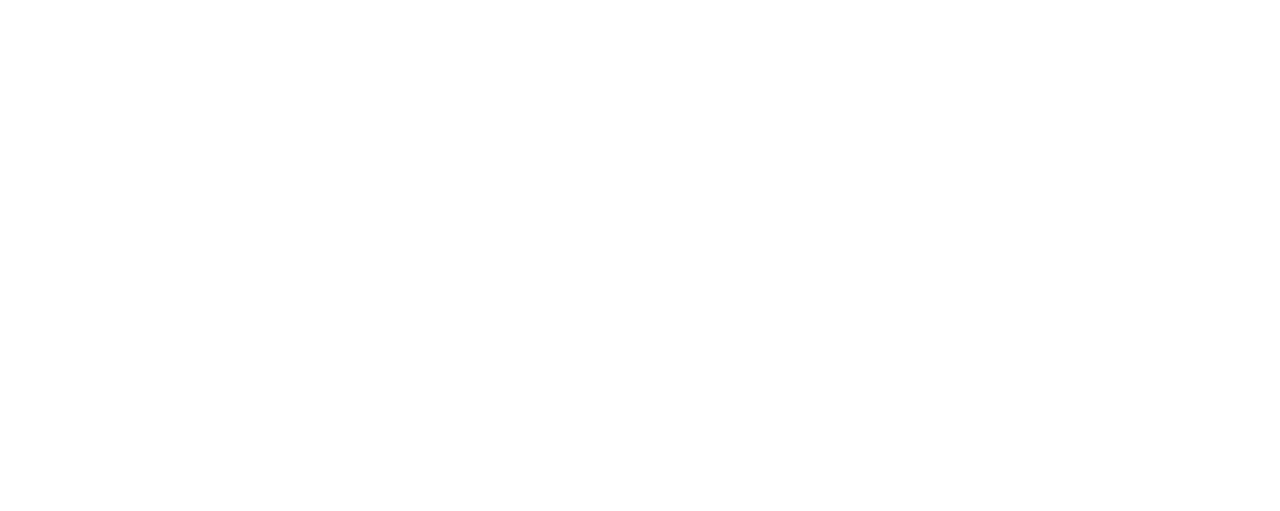
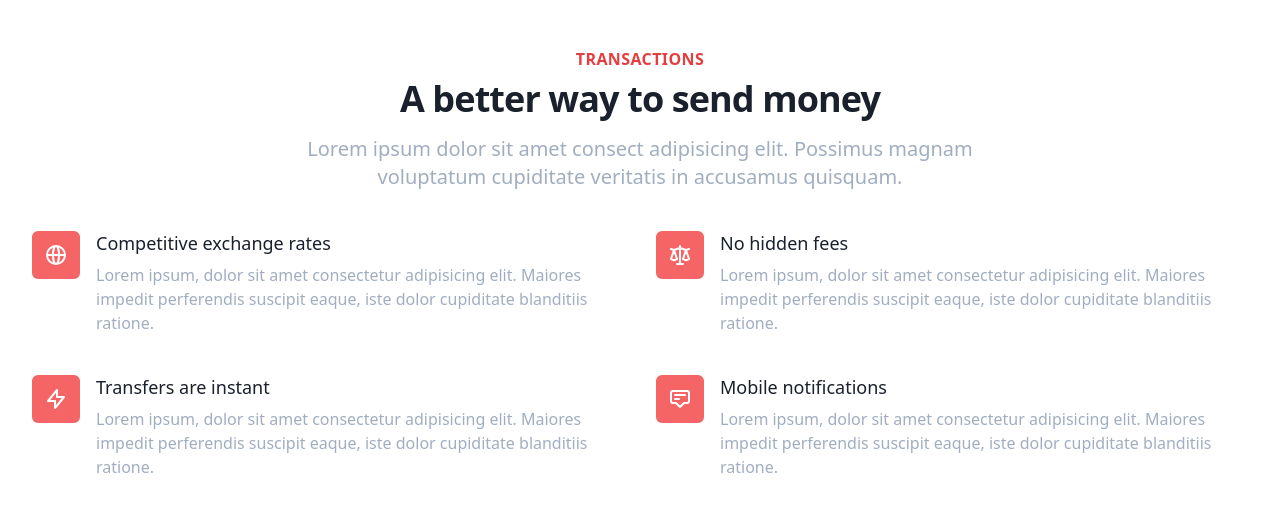
Before and after one commit to devlargs/pokedocs, a Next.js app: page / in a window 1280 px wide. Shown: the part 621-1132 px from the top of the page. Before the commit the page ends 800 px from the top, so only its background shows below. Built offline with nearby package versions, Linux system fonts and the light colour scheme.

Commit message:
feat: added additional data in home page

```diff
--- a/pages/index.tsx
+++ b/pages/index.tsx
@@ -2,6 +2,7 @@
 
 const Index = () => {
   return (
+    <>
       <div className="relative bg-white overflow-hidden">
         <div className="max-w-screen-xl mx-auto">
           <div className="relative z-10 pb-8 bg-white sm:pb-16 md:pb-20 lg:max-w-2xl lg:w-full lg:pb-28 xl:pb-32">
@@ -24,14 +25,14 @@
                   <span className="text-red-600"> about Pokemons</span>
                 </h2>
                 <p className="mt-3 text-base text-gray-500 sm:mt-5 sm:text-lg sm:max-w-xl sm:mx-auto md:mt-5 md:text-xl lg:mx-0">
-                Anim aute id magna aliqua ad ad non deserunt sunt. Qui irure qui
-                lorem cupidatat commodo. Elit sunt amet fugiat veniam occaecat
-                fugiat aliqua.
+                  Anim aute id magna aliqua ad ad non deserunt sunt. Qui irure
+                  qui lorem cupidatat commodo. Elit sunt amet fugiat veniam
+                  occaecat fugiat aliqua.
                 </p>
                 <div className="mt-5 sm:mt-8 sm:flex sm:justify-center lg:justify-start">
                   <div className="rounded-md shadow">
                     <Link href="/pokedex">
-                    <a className="w-full flex items-center justify-center px-8 py-3 border border-transparent text-base leading-6 font-medium rounded-md text-white bg-red-600 hover:bg-red-500 focus:outline-none focus:border-red-700 focus:shadow-outline-indigo transition duration-150 ease-in-out md:py-4 md:text-lg md:px-10">
+                      <a className="w-full flex items-center justify-center px-8 py-3 border border-transparent text-base leading-6 font-medium rounded-md text-white bg-red-600 hover:bg-red-500 focus:outline-none focus:border-red-700 focus:shadow-outline-red transition duration-150 ease-in-out md:py-4 md:text-lg md:px-10">
                         Visit Pokédex
                       </a>
                     </Link>
@@ -49,6 +50,156 @@
           />
         </div>
       </div>
+      <div className="py-12 bg-white">
+        <div className="max-w-screen-xl mx-auto px-4 sm:px-6 lg:px-8">
+          <div className="lg:text-center">
+            <p className="text-base leading-6 text-red-600 font-semibold tracking-wide uppercase">
+              Transactions
+            </p>
+            <h3 className="mt-2 text-3xl leading-8 font-extrabold tracking-tight text-gray-900 sm:text-4xl sm:leading-10">
+              A better way to send money
+            </h3>
+            <p className="mt-4 max-w-2xl text-xl leading-7 text-gray-500 lg:mx-auto">
+              Lorem ipsum dolor sit amet consect adipisicing elit. Possimus
+              magnam voluptatum cupiditate veritatis in accusamus quisquam.
+            </p>
+          </div>
+
+          <div className="mt-10">
+            <ul className="md:grid md:grid-cols-2 md:gap-x-8 md:gap-y-10">
+              <li>
+                <div className="flex">
+                  <div className="flex-shrink-0">
+                    <div className="flex items-center justify-center h-12 w-12 rounded-md bg-red-500 text-white">
+                      <svg
+                        className="h-6 w-6"
+                        xmlns="http://www.w3.org/2000/svg"
+                        fill="none"
+                        viewBox="0 0 24 24"
+                        stroke="currentColor"
+                      >
+                        <path
+                          stroke-linecap="round"
+                          stroke-linejoin="round"
+                          stroke-width="2"
+                          d="M21 12a9 9 0 01-9 9m9-9a9 9 0 00-9-9m9 9H3m9 9a9 9 0 01-9-9m9 9c1.657 0 3-4.03 3-9s-1.343-9-3-9m0 18c-1.657 0-3-4.03-3-9s1.343-9 3-9m-9 9a9 9 0 019-9"
+                        />
+                      </svg>
+                    </div>
+                  </div>
+                  <div className="ml-4">
+                    <h4 className="text-lg leading-6 font-medium text-gray-900">
+                      Competitive exchange rates
+                    </h4>
+                    <p className="mt-2 text-base leading-6 text-gray-500">
+                      Lorem ipsum, dolor sit amet consectetur adipisicing elit.
+                      Maiores impedit perferendis suscipit eaque, iste dolor
+                      cupiditate blanditiis ratione.
+                    </p>
+                  </div>
+                </div>
+              </li>
+              <li className="mt-10 md:mt-0">
+                <div className="flex">
+                  <div className="flex-shrink-0">
+                    <div className="flex items-center justify-center h-12 w-12 rounded-md bg-red-500 text-white">
+                      <svg
+                        className="h-6 w-6"
+                        xmlns="http://www.w3.org/2000/svg"
+                        fill="none"
+                        viewBox="0 0 24 24"
+                        stroke="currentColor"
+                      >
+                        <path
+                          stroke-linecap="round"
+                          stroke-linejoin="round"
+                          stroke-width="2"
+                          d="M3 6l3 1m0 0l-3 9a5.002 5.002 0 006.001 0M6 7l3 9M6 7l6-2m6 2l3-1m-3 1l-3 9a5.002 5.002 0 006.001 0M18 7l3 9m-3-9l-6-2m0-2v2m0 16V5m0 16H9m3 0h3"
+                        />
+                      </svg>
+                    </div>
+                  </div>
+                  <div className="ml-4">
+                    <h4 className="text-lg leading-6 font-medium text-gray-900">
+                      No hidden fees
+                    </h4>
+                    <p className="mt-2 text-base leading-6 text-gray-500">
+                      Lorem ipsum, dolor sit amet consectetur adipisicing elit.
+                      Maiores impedit perferendis suscipit eaque, iste dolor
+                      cupiditate blanditiis ratione.
+                    </p>
+                  </div>
+                </div>
+              </li>
+              <li className="mt-10 md:mt-0">
+                <div className="flex">
+                  <div className="flex-shrink-0">
+                    <div className="flex items-center justify-center h-12 w-12 rounded-md bg-red-500 text-white">
+                      <svg
+                        className="h-6 w-6"
+                        xmlns="http://www.w3.org/2000/svg"
+                        fill="none"
+                        viewBox="0 0 24 24"
+                        stroke="currentColor"
+                      >
+                        <path
+                          stroke-linecap="round"
+                          stroke-linejoin="round"
+                          stroke-width="2"
+                          d="M13 10V3L4 14h7v7l9-11h-7z"
+                        />
+                      </svg>
+                    </div>
+                  </div>
+                  <div className="ml-4">
+                    <h4 className="text-lg leading-6 font-medium text-gray-900">
+                      Transfers are instant
+                    </h4>
+                    <p className="mt-2 text-base leading-6 text-gray-500">
+                      Lorem ipsum, dolor sit amet consectetur adipisicing elit.
+                      Maiores impedit perferendis suscipit eaque, iste dolor
+                      cupiditate blanditiis ratione.
+                    </p>
+                  </div>
+                </div>
+              </li>
+              <li className="mt-10 md:mt-0">
+                <div className="flex">
+                  <div className="flex-shrink-0">
+                    <div className="flex items-center justify-center h-12 w-12 rounded-md bg-red-500 text-white">
+                      <svg
+                        className="h-6 w-6"
+                        xmlns="http://www.w3.org/2000/svg"
+                        fill="none"
+                        viewBox="0 0 24 24"
+                        stroke="currentColor"
+                      >
+                        <path
+                          stroke-linecap="round"
+                          stroke-linejoin="round"
+                          stroke-width="2"
+                          d="M7 8h10M7 12h4m1 8l-4-4H5a2 2 0 01-2-2V6a2 2 0 012-2h14a2 2 0 012 2v8a2 2 0 01-2 2h-3l-4 4z"
+                        />
+                      </svg>
+                    </div>
+                  </div>
+                  <div className="ml-4">
+                    <h4 className="text-lg leading-6 font-medium text-gray-900">
+                      Mobile notifications
+                    </h4>
+                    <p className="mt-2 text-base leading-6 text-gray-500">
+                      Lorem ipsum, dolor sit amet consectetur adipisicing elit.
+                      Maiores impedit perferendis suscipit eaque, iste dolor
+                      cupiditate blanditiis ratione.
+                    </p>
+                  </div>
+                </div>
+              </li>
+            </ul>
+          </div>
+        </div>
+      </div>
+    </>
   );
 };
 
```
Lines whose indentation alone changed are shown as unchanged.
